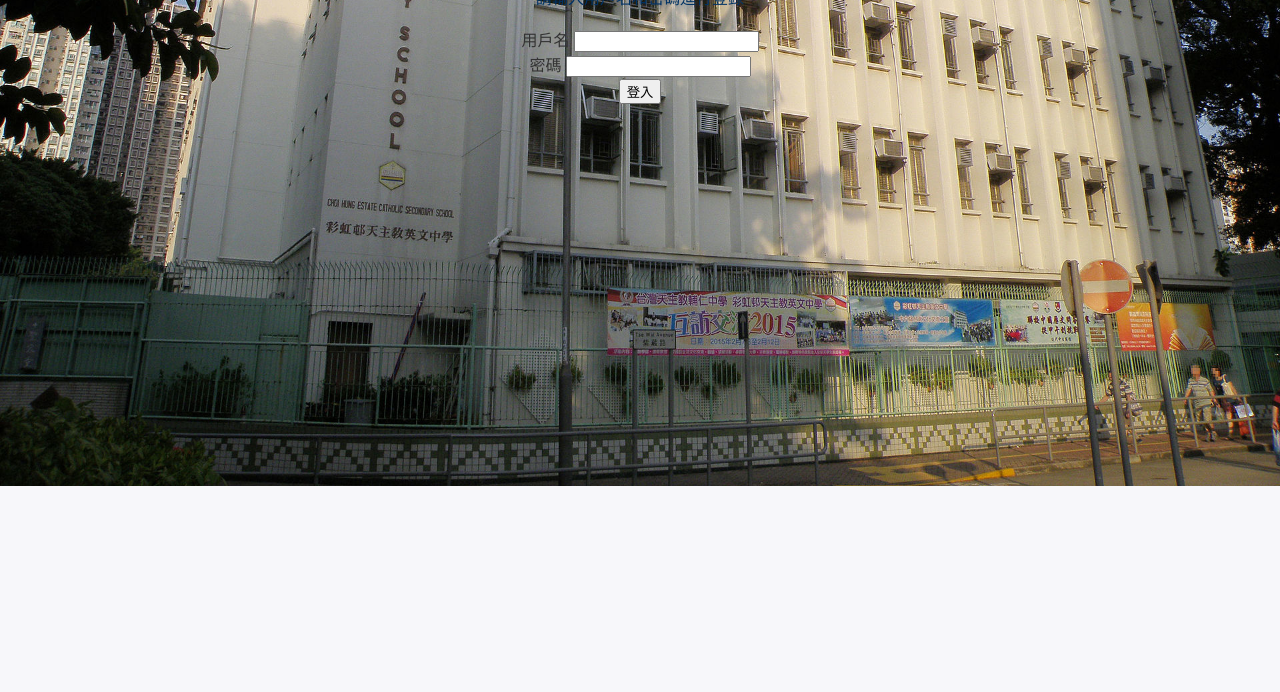
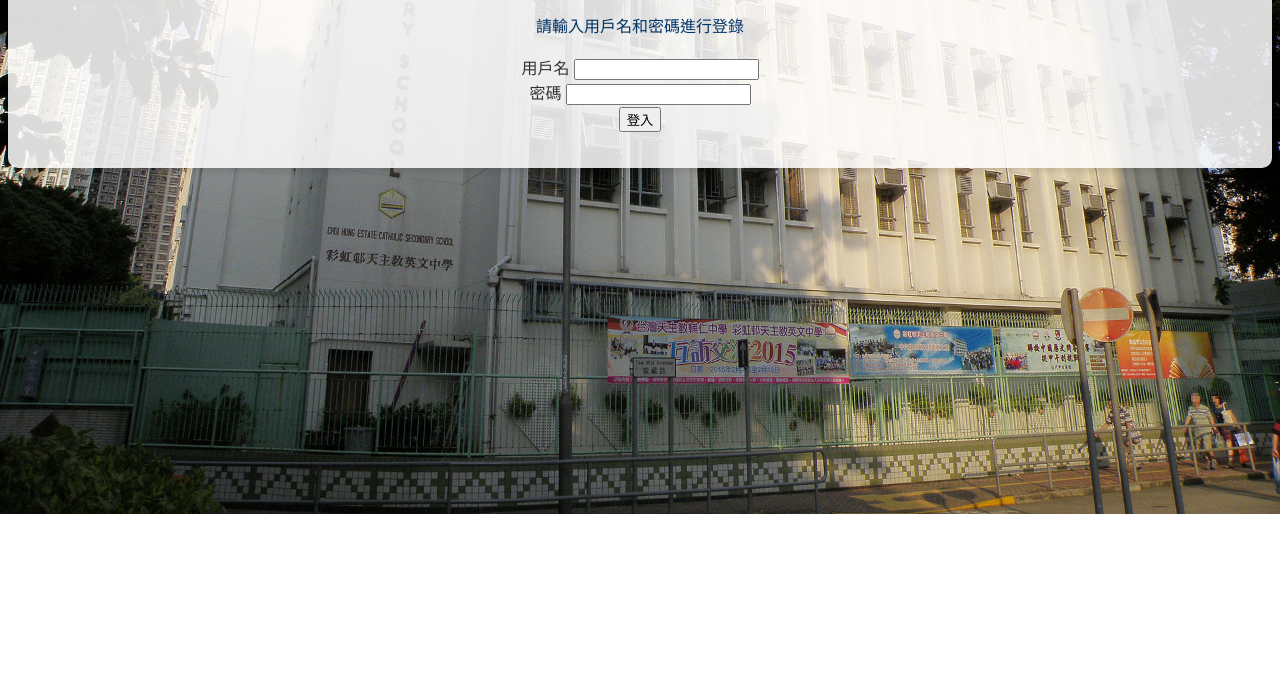
Before and after one commit to KALEOLAM/hms, a plain HTML site: page public/index.html in a window 1280 px wide. Shown: the part 108-800 px from the top of the page. Drawn offline with Linux system fonts and the light colour scheme.

Commit message:
Update styles.css

```diff
--- a/public/styles.css
+++ b/public/styles.css
@@ -1,7 +1,6 @@
 /* 通用設置 */
 body {
   font-family: 'Noto Serif SC', FangSong, "宋体", serif;
-  background-color: #f7f7fa;
   color: #333;
   line-height: 1.6;
   /* 設定背景圖片 */
@@ -10,6 +9,14 @@ body {
   background-size: cover;  /* 讓背景圖片覆蓋整個背景 */
   background-position: center center;  /* 居中顯示背景圖片 */
   text-align: center; /* 使所有文字都置中 */
+}
+
+/* 避免文字被背景遮擋的調整 (半透明背景) */
+.container, .login-container {
+  background-color: rgba(255, 255, 255, 0.85); /* 半透明背景 */
+  padding: 20px;
+  border-radius: 10px;
+  box-shadow: 0 4px 6px rgba(0, 0, 0, 0.1);
 }
 
 /* 月曆區域 */
```
